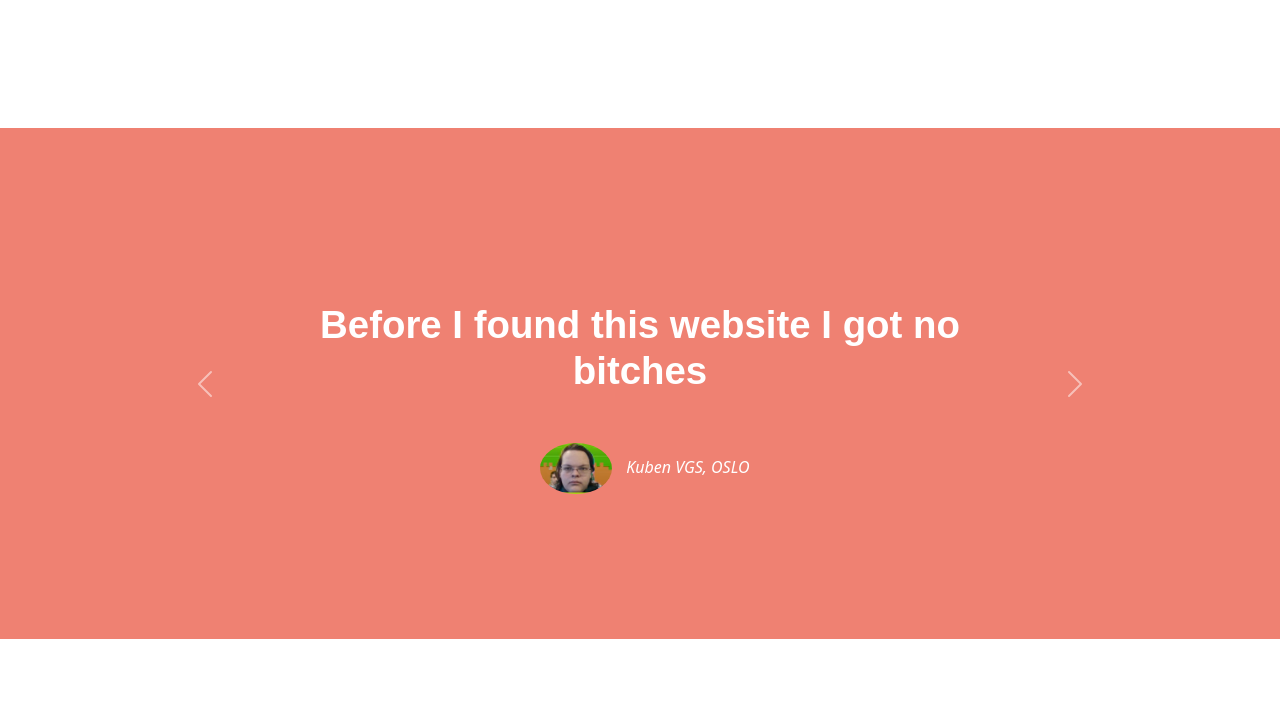
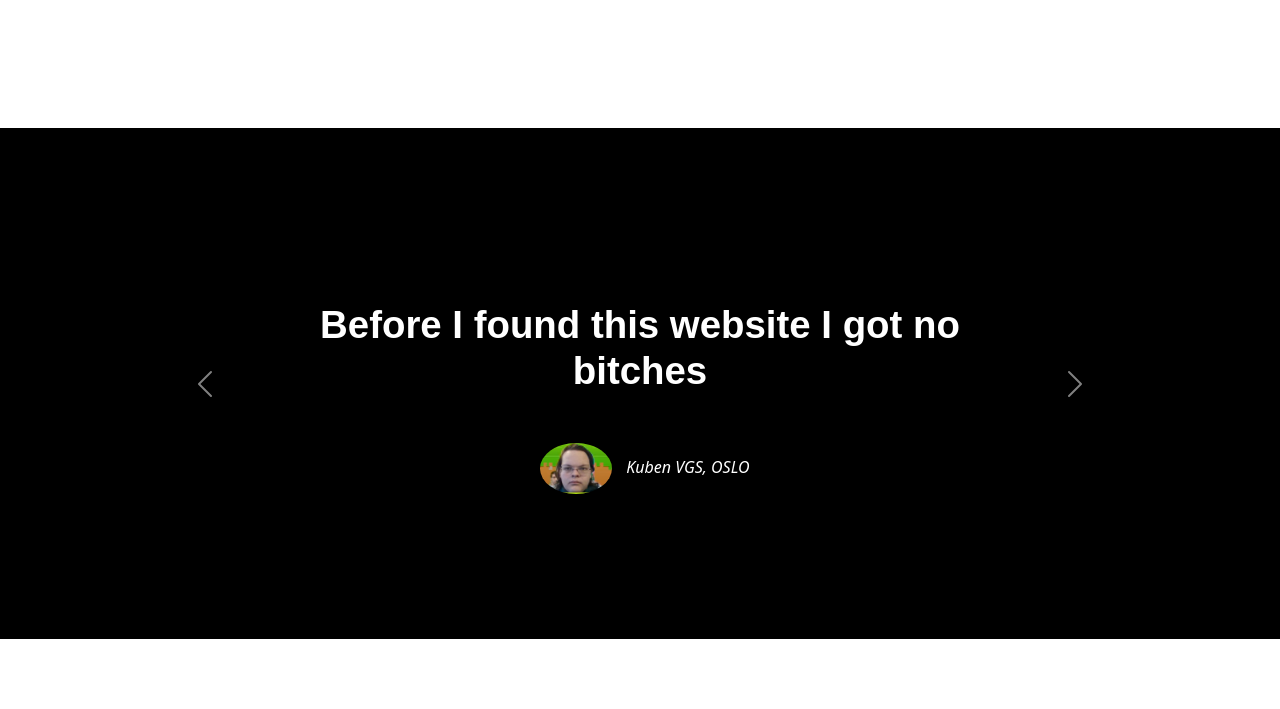
Before and after one commit to w0jjy/How-to-get-bitches, a plain HTML site: page index.html in a window 1280 px wide. Shown: the part 1260-1969 px from the top of the page. Drawn offline with nearby package versions, Linux system fonts and the light colour scheme.

Commit message:
Update styles.css

```diff
--- a/css/styles.css
+++ b/css/styles.css
@@ -93,7 +93,7 @@ h2 {
 #testimonials {
 	padding: 5vw 10vw;
 	text-align: center;
-	background: #ef8172;
+	background: #000000;
 	color: white;
 }
 
```
